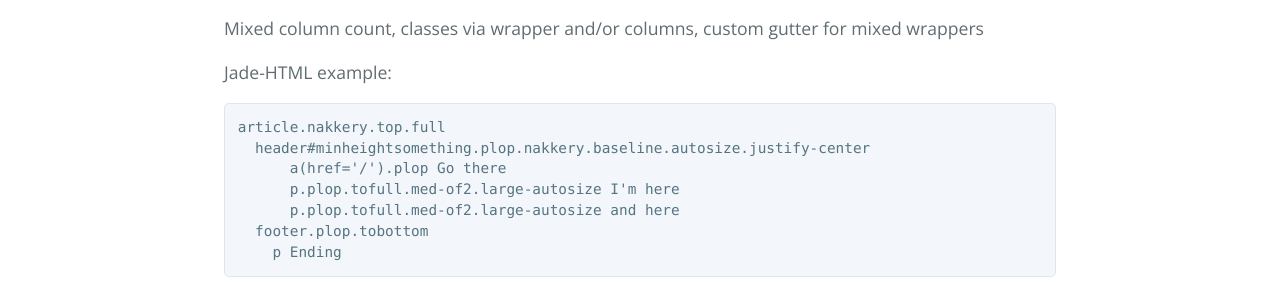
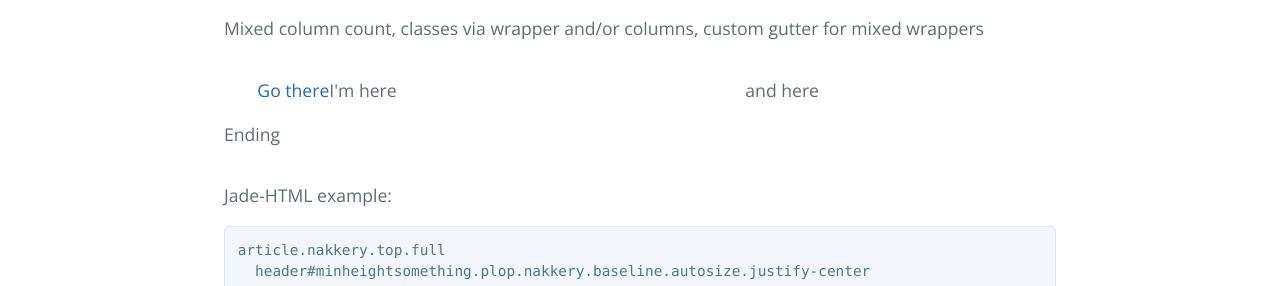
Before and after one commit to J-Kallunki/nakkery-flexgrid, a plain HTML site: page index.html in a window 1280 px wide. Shown: the part 514-800 px from the top of the page. Drawn offline with nearby package versions, Linux system fonts and the light colour scheme.

Commit message:
Update index.html

```diff
--- a/index.html
+++ b/index.html
@@ -8,6 +8,7 @@
     <link href='https://fonts.googleapis.com/css?family=Open+Sans:400,700' rel='stylesheet' type='text/css'>
     <link rel="stylesheet" type="text/css" href="stylesheets/stylesheet.css" media="screen">
     <link rel="stylesheet" type="text/css" href="stylesheets/github-light.css" media="screen">
+    <link rel="stylesheet" type="text/css" href="stylesheets/nakkery.css" media="screen">
   </head>
   <body>
     <section class="page-header">
@@ -25,6 +26,16 @@
 <p>Flexbox grid for html and css/stylus</p>
 
 <p>Mixed column count, classes via wrapper and/or columns, custom gutter for mixed wrappers</p>
+
+<article class="nakkery top full">
+  <header id="minheightsomething" class="plop nakkery baseline autosize justify-center"><a href="/" class="plop">Go there</a>
+    <p class="plop tofull med-of2 large-autosize">I'm here</p>
+    <p class="plop tofull med-to1of3 large-autosize">and here</p>
+  </header>
+  <footer class="plop tobottom">
+    <p>Ending</p>
+  </footer>
+</article>
 
 <p>Jade-HTML example:</p>
 
```
